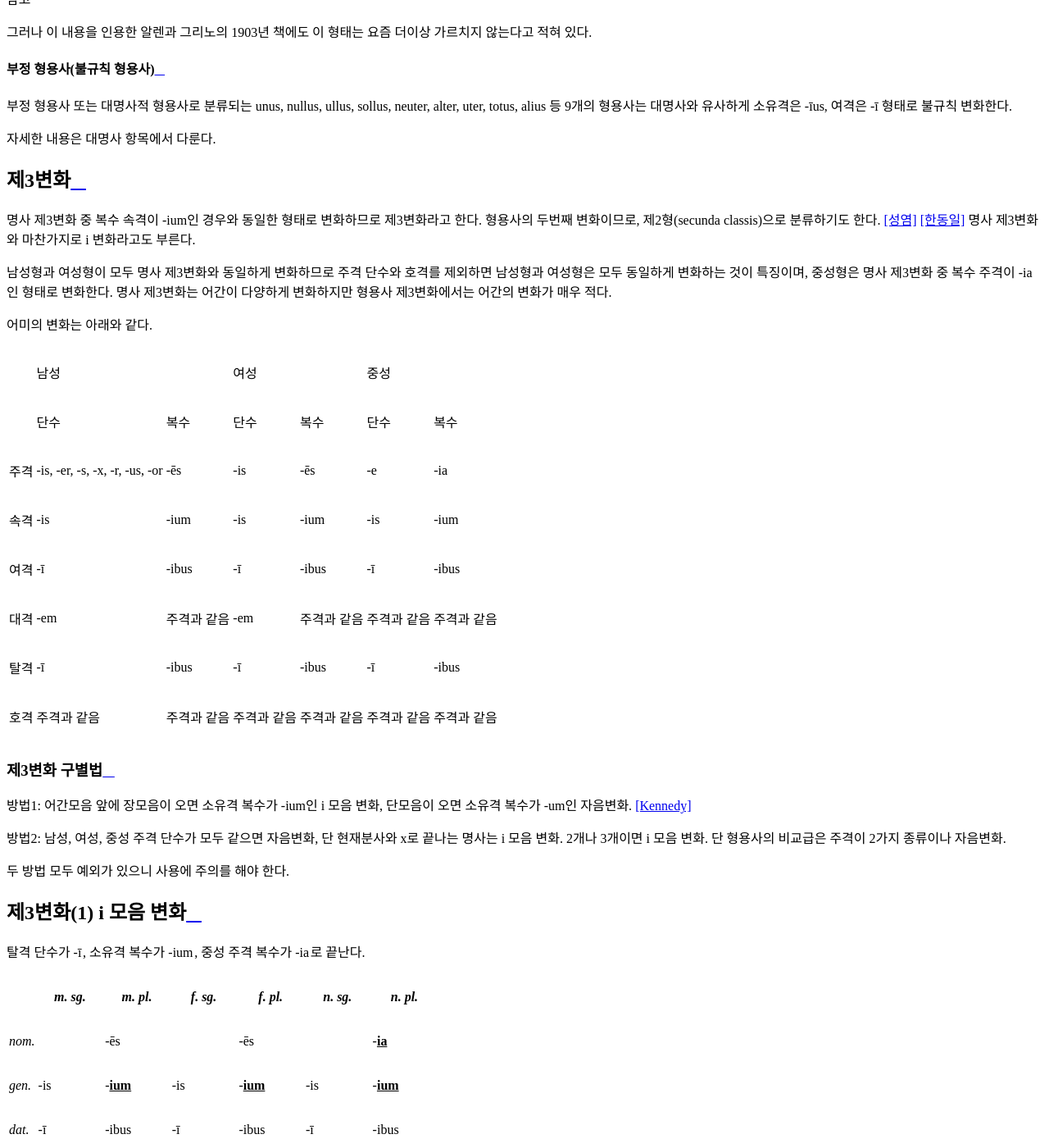
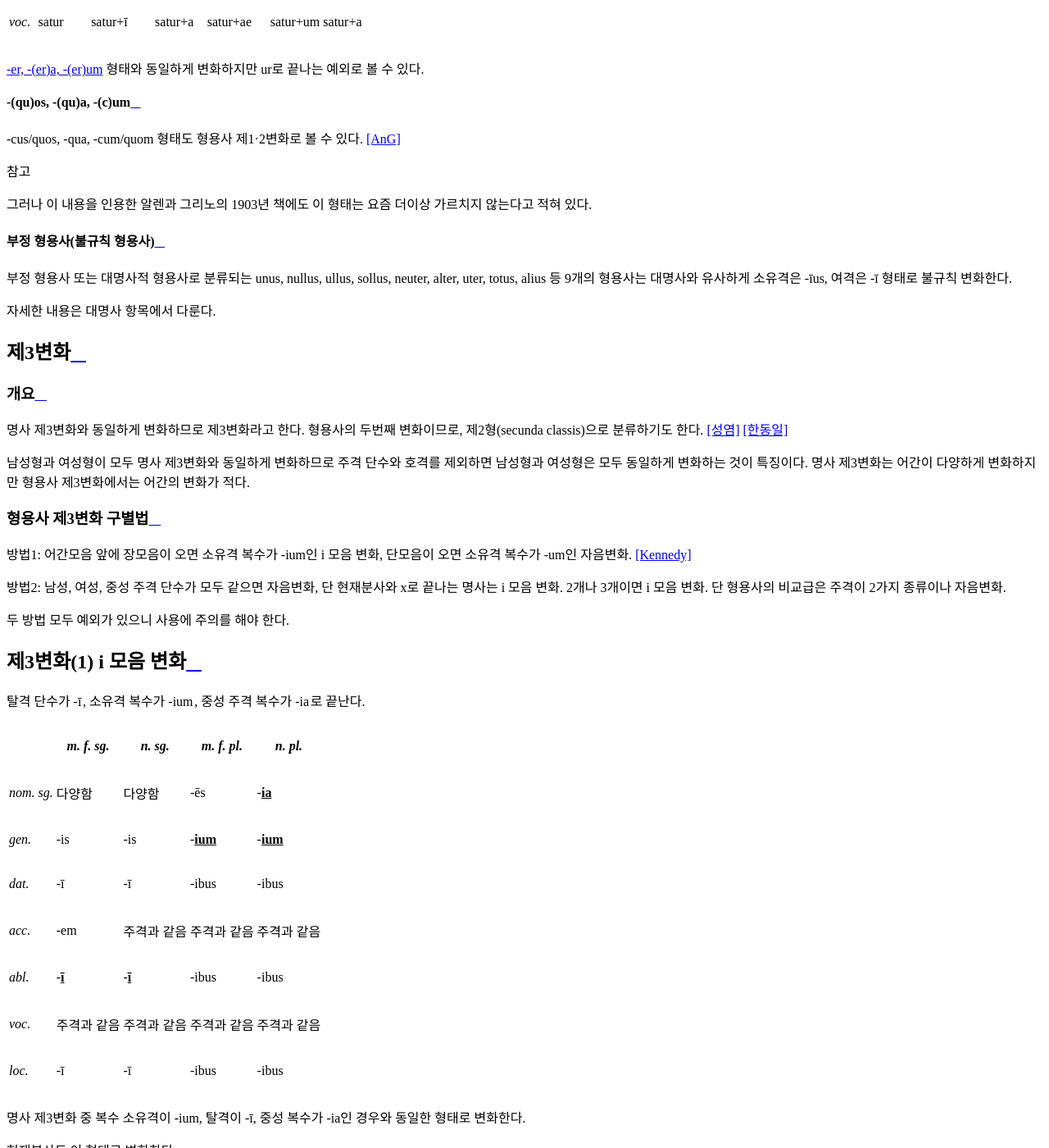
Before and after one commit to kabbala/grammatica_latina, a Sphinx documentation site: the page built from source/declinatio_adiectivi.rst, in a window 1280 px wide and 1400 px high, scrolled down 17276 px. Shown: the whole window at 82% size. Built offline with Sphinx 7.4.7 and the Read the Docs theme 2.0.0, drawn with Linux system fonts in a browser that asks for light colours; some of the changed text lies outside the part shown.

Commit message:
형용사 제3변화 일부 정리

```diff
--- a/source/declinatio_adiectivi.rst
+++ b/source/declinatio_adiectivi.rst
@@ -426,52 +426,24 @@ satur(배부른)는 남성 주격을 그대로 어간으로 사용하여 규칙
 제3변화
 -------
 
-명사 제3변화 중 복수 속격이 -ium인 경우와 동일한 형태로 변화하므로
-제3변화라고 한다. 형용사의 두번째 변화이므로, 제2형(secunda classis)으로
-분류하기도 한다. [성염]_ [한동일]_ 명사 제3변화와 마찬가지로 i 변화라고도 부른다.
+개요
+~~~~
+
+명사 제3변화와 동일하게 변화하므로 제3변화라고 한다. 형용사의 두번째 변화이므로, 제2형(secunda classis)으로 분류하기도 한다. [성염]_ [한동일]_
 
 남성형과 여성형이 모두 명사 제3변화와 동일하게 변화하므로 주격 단수와
-호격를 제외하면 남성형과 여성형은 모두 동일하게 변화하는 것이 특징이며,
-중성형은 명사 제3변화 중 복수 주격이 -ia인 형태로 변화한다. 명사
+호격를 제외하면 남성형과 여성형은 모두 동일하게 변화하는 것이 특징이다. 명사
 제3변화는 어간이 다양하게 변화하지만 형용사 제3변화에서는 어간의 변화가
-매우 적다.
+적다.
 
-어미의 변화는 아래와 같다.
-
-+---------+---------+---------+---------+---------+---------+---------+
-|         | 남성              | 여성              | 중성              |
-+---------+---------+---------+---------+---------+---------+---------+
-|         | 단수    | 복수    | 단수    | 복수    | 단수    | 복수    |
-+---------+---------+---------+---------+---------+---------+---------+
-| 주격    | -is,    | -ēs     | -is     | -ēs     | -e      | -ia     |
-|         | -er,    |         |         |         |         |         |
-|         | -s, -x, |         |         |         |         |         |
-|         | -r,     |         |         |         |         |         |
-|         | -us,    |         |         |         |         |         |
-|         | -or     |         |         |         |         |         |
-+---------+---------+---------+---------+---------+---------+---------+
-| 속격    | -is     | -ium    | -is     | -ium    | -is     | -ium    |
-+---------+---------+---------+---------+---------+---------+---------+
-| 여격    | -ī      | -ibus   | -ī      | -ibus   | -ī      | -ibus   |
-+---------+---------+---------+---------+---------+---------+---------+
-| 대격    | -em     | 주격과  | -em     | 주격과  | 주격과  | 주격과  |
-|         |         | 같음    |         | 같음    | 같음    | 같음    |
-+---------+---------+---------+---------+---------+---------+---------+
-| 탈격    | -ī      | -ibus   | -ī      | -ibus   | -ī      | -ibus   |
-+---------+---------+---------+---------+---------+---------+---------+
-| 호격    | 주격과  | 주격과  | 주격과  | 주격과  | 주격과  | 주격과  |
-|         | 같음    | 같음    | 같음    | 같음    | 같음    | 같음    |
-+---------+---------+---------+---------+---------+---------+---------+
-
-제3변화 구별법
-~~~~~~~~~~~~~~
+형용사 제3변화 구별법
+~~~~~~~~~~~~~~~~~~~~~
 
 방법1: 어간모음 앞에 장모음이 오면 소유격 복수가 -ium인 i 모음 변화, 단모음이 오면 소유격 복수가 -um인 자음변화. [Kennedy]_
 
 방법2: 남성, 여성, 중성 주격 단수가 모두 같으면 자음변화, 단 현재분사와 x로 끝나는 명사는 i 모음 변화. 2개나 3개이면 i 모음 변화. 단 형용사의 비교급은 주격이 2가지 종류이나 자음변화.
 
 두 방법 모두 예외가 있으니 사용에 주의를 해야 한다.
-
 
 제3변화(1) i 모음 변화
 ----------------------
@@ -481,14 +453,16 @@ satur(배부른)는 남성 주격을 그대로 어간으로 사용하여 규칙
 .. csv-table::
    :header-rows: 1
 
-   "",  :tsig:`m. sg.`, :tsig:`m. pl.`,  :tsig:`f. sg.`, :tsig:`f. pl.`, :tsig:`n. sg.`, :tsig:`n. pl.`
-   :tsig:`nom.`, "", "-ēs", "", "-ēs", "", "-:em:`ia`"
-   :tsig:`gen.`, "-is", "-:em:`ium`", "-is", "-:em:`ium`", "-is", "-:em:`ium`"
-   :tsig:`dat.`, "-ī", "-ibus", "-ī", "-ibus", "-ī", "-ibus"
-   :tsig:`acc.`, "-em", "주격과 같음", "-em", "주격과 같음", "주격과 같음", "주격과 같음"
-   :tsig:`abl.`, "-:em:`ī`", "-ibus", "-:em:`ī`", "-ibus", "-:em:`ī`", "-ibus"
-   :tsig:`voc.`, "주격과 같음", "주격과 같음", "주격과 같음", "주격과 같음", "주격과 같음", "주격과 같음"
-   :tsig:`loc.`, "-ī", "-ibus", "-ī", "-ibus", "-ī", "-ibus"
+   "",  :tsig:`m. f. sg.`, :tsig:`n. sg.`,  :tsig:`m. f. pl.`, :tsig:`n. pl.`
+   :tsig:`nom. sg.`, "다양함", "다양함", "-ēs", "-:em:`ia`"
+   :tsig:`gen.`, "-is", "-is", "-:em:`ium`", "-:em:`ium`"
+   :tsig:`dat.`, "-ī", "-ī", "-ibus", "-ibus"
+   :tsig:`acc.`, "-em", "주격과 같음", "주격과 같음", "주격과 같음"
+   :tsig:`abl.`, "-:em:`ī`", "-:em:`ī`", "-ibus", "-ibus"
+   :tsig:`voc.`, "주격과 같음", "주격과 같음", "주격과 같음", "주격과 같음"
+   :tsig:`loc.`, "-ī", "-ī", "-ibus", "-ibus"
+
+명사 제3변화 중 복수 소유격이 -ium, 탈격이 -ī, 중성 복수가 -ia인 경우와 동일한 형태로 변화한다.
 
 현재분사도 이 형태로 변화한다.
 
@@ -507,10 +481,15 @@ satur(배부른)는 남성 주격을 그대로 어간으로 사용하여 규칙
 
 .. todo:: 명사보다 변화의 종류가 적음을 설명할 것
 
-어간이 한 가지인 경우(-is, -is, -e)
-~~~~~~~~~~~~~~~~~~~~~~~~~~~~~~~~~~~
+어간이 한 가지인 경우
+~~~~~~~~~~~~~~~~~~~~~
 
-어간이 한 가지인 경우. 남성형과 여성형이 동일하고, 중성형 주격이 -e로 끝난다.
+.. note:: 자음변화의 경우는 어간이 한 가지이면 남성, 여성, 중성 주격 단수의 형태가 모두 같다.
+
+-is, -is, -e
+^^^^^^^^^^^^
+
+남성형과 여성형이 동일하고, 중성형 주격이 -e로 끝난다.
 
 .. csv-table:: dulcis, is, e
    :header-rows: 1
@@ -561,8 +540,6 @@ satur(배부른)는 남성 주격을 그대로 어간으로 사용하여 규칙
    * similis, e 비슷한
    * utilis, e 유용한
 
-.. note:: 자음변화의 경우는 어간이 한 가지이면 남성, 여성, 중성 주격 단수의 형태가 같다.
-
 주격이 어간으로 사용되는 경우
 ~~~~~~~~~~~~~~~~~~~~~~~~~~~~~
 
@@ -589,8 +566,11 @@ satur(배부른)는 남성 주격을 그대로 어간으로 사용하여 규칙
    * ūber, ūberis
    * vigil, vigilis
 
-e가 탈락하는 경우(-er, -(r)is, -(r)e)
-~~~~~~~~~~~~~~~~~~~~~~~~~~~~~~~~~~~~~
+e가 탈락하는 경우
+~~~~~~~~~~~~~~~~~
+
+-er, -(r)is, -(r)e
+^^^^^^^^^^^^^^^^^^
 
 남성형 주격의 e가 탈락하고 어간이 되는 경우. 여성형 주격에는 -is가, 중성형 주격에는 -e가 붙는다.
 
@@ -635,8 +615,11 @@ e가 탈락하는 경우(-er, -(r)is, -(r)e)
    * December, Decembris, Decembre
 
 
-x가 탈락하고 c가 붙는 경우(-x, -cis)
-~~~~~~~~~~~~~~~~~~~~~~~~~~~~~~~~~~~~
+x가 탈락하고 c가 붙는 경우
+~~~~~~~~~~~~~~~~~~~~~~~~~~
+
+-x, -cis
+^^^^^^^^
 
 남성형, 여성형, 중성형 주격 단수가 모두 같고, 어간에서 s가 탈락하고 c가 나타나는 경우. x는 c+s이다.
 
@@ -671,14 +654,17 @@ x가 탈락하고 c가 붙는 경우(-x, -cis)
 .. note:: 사전 표제어가 명사 제3변화와 동일한 형태이다.
 
 -ex, -icis
-~~~~~~~~~~
+^^^^^^^^^^
 
 -ex로 끝나는 경우 e가 i로 바뀌어 변화한다. 장음 ē인 경우는 포함되지 않는다.
 
 * duplex, duplicis
 
-s가 탈락하고 t가 붙는 경우(-s, -tis)
-~~~~~~~~~~~~~~~~~~~~~~~~~~~~~~~~~~~~
+s가 탈락하고 t가 붙는 경우
+~~~~~~~~~~~~~~~~~~~~~~~~~~
+
+-s, -tis
+^^^^^^^^
 
 남성형, 여성형, 중성형 주격 단수가 모두 같고, 어간에서 s가 탈락하고 t가 나타나는 경우
 
@@ -691,29 +677,15 @@ s가 탈락하고 t가 붙는 경우(-s, -tis)
    * prudēns, prudentis
    * recēns, recentis
 
-현재분사(-āns, -antis/-ēns, -entis)
-~~~~~~~~~~~~~~~~~~~~~~~~~~~~~~~~~~~
-
-현재분사는 형용사 제3변화를 한다. 자세한 내용은 해당 항목에서 다룬다.
-
-.. hlist::
-   :columns: 2
-
-   * amāns, antis 사랑하는, 자애로운, 친절한
-   * fervēns, entis 뜨거운, 끓는
-   * sapiēns, ientis 지혜로운
-
-.. note:: 현재분사가 명사처럼 사용될 때는 탈격 단수 어미로 :en:`-e`\를 사용하기도 한다. 현재분사에서 파생된 명사 일부는 소유격 복수가 -um인 자음변화를 한다.
-
 -es, -itis
-~~~~~~~~~~
+^^^^^^^^^^
 
 -es로 끝나는 경우 e가 i로 바뀌어 변화한다. 장음 ē인 경우는 포함되지 않는다.
 
 * sospes, sospitis
 
 -eps, -ipitis
-~~~~~~~~~~~~~
+^^^^^^^^^^^^^
 
 머리라는 의미의 접미사 -ceps가 붙은 단어(잡는다는 의미의 -ceps는 -ipis로 변화)
 
@@ -728,14 +700,25 @@ s가 탈락하고 t가 붙는 경우(-s, -tis)
    :tsig:`abl.`, "praecipit+\ :em:`ī`", "praecipit+ibus", "praecipit+\ :em:`ī`", "praecipit+ibus"
    :tsig:`voc.`, "praeceps", "praecipit+ēs", "praeceps", "praecipit+\ :em:`ia`"
 
+현재분사
+^^^^^^^^
+
+현재분사는 형용사 제3변화를 한다. 자세한 내용은 분사 항목에서 다룬다.
+
 .. hlist::
    :columns: 2
 
-   * praeceps, ipitis
+   * amāns, antis 사랑하는, 자애로운, 친절한
+   * fervēns, entis 뜨거운, 끓는
+   * sapiēns, ientis 지혜로운
 
+.. note:: 현재분사가 명사처럼 사용될 때는 탈격 단수 어미로 -e를 사용하기도 한다. 현재분사에서 파생된 명사 일부는 소유격 복수가 -um인 자음변화를 한다.
 
-s가 탈락하고 d가 붙는 경우(-s, -dis)
-~~~~~~~~~~~~~~~~~~~~~~~~~~~~~~~~~~~~
+s가 탈락하고 d가 붙는 경우
+~~~~~~~~~~~~~~~~~~~~~~~~~~
+
+-s, -dis
+^^^^^^^^
 
 남성형, 여성형, 중성형 주격 단수가 모두 같고, 어간에서 s가 탈락하고 d가 나타나는 경우
 
@@ -746,14 +729,17 @@ s가 탈락하고 d가 붙는 경우(-s, -dis)
    * socors, socordis
 
 -es, -idis
-~~~~~~~~~~
+^^^^^^^^^^
 
 -es로 끝나는 경우 e가 i로 바뀌어 변화한다. 장음 ē인 경우는 포함되지 않는다.
 
 * dēses, dēsidis
 
+s가 탈락하는 경우
+~~~~~~~~~~~~~~~~~
+
 -eps, -ipis
-~~~~~~~~~~~
+^^^^^^^^^^^
 
 -eps로 끝나는 경우 e가 i로 바뀌어 변화한다. 장음 ē인 경우는 포함되지 않는다.
 
@@ -776,14 +762,17 @@ s가 탈락하고 d가 붙는 경우(-s, -dis)
    * prīnceps, ipis 첫째의
 
 -ebs, -ibis
-~~~~~~~~~~~
+^^^^^^^^^^^
 
 -ebs로 끝나는 경우 e가 i로 바뀌어 변화한다. 장음 ē인 경우는 포함되지 않는다.
 
 * caelebs, ibis
 
-s가 r로 바뀌는 경우(-es, -eris)
-~~~~~~~~~~~~~~~~~~~~~~~~~~~~~~~
+s가 r로 바뀌는 경우
+~~~~~~~~~~~~~~~~~~~
+
+-es, -eris
+^^^^^^^^^^
 
 * pūbes, pūberis
 
@@ -841,22 +829,25 @@ senex, senis
    :tsig:`voc.`, "주격과 같음", "주격과 같음", "주격과 같음", "주격과 같음"
    :tsig:`loc.`, "-ī", "-ibus", "-ī", "-ibus"
 
-남성, 여성, 중성 주격 단수 3가지 형태가 동일한 경우가 많다.
+남성, 여성, 중성 주격 단수 3가지 형태가 동일한 경우가 많다. 남성형과 여성형이 동일하므로 중복되는 열을 하나로 합쳐서 표를 만든다.
 
 형용사의 비교급도 이 형태로 변화한다.
 
-자음변화 하는 형용사는 많지 않지만, 다른 제3변화 명사와 형용사와 마찬가지로 형태에 따라 아래처럼 분류하도록 하겠다.
+자음변화 하는 형용사는 많지 않지만, 다른 제3변화 형용사나 명사와 마찬가지로 형태에 따라 아래처럼 분류하도록 하겠다.
 
    #. s가 r로 바뀌는 경우 (vetus, veteris)
-   #. 주격이 어간으로 사용되는 경우 (pauper, pauperis)
+   #. 주격이 그대로 어간으로 사용되는 경우 (pauper, pauperis)
    #. s가 탈락하고 t가 붙는 경우 (compos, compotis)
 
 .. note:: 제3변화 명사의 자음변화와 동일한 형태인데, 제3변화 명사에서는 이 변화를 하는 명사의 수가 가장 많았지만, 형용사 제3변화에서는 반대로 가장 적다.
 
 .. todo:: 명사보다 변화의 종류가 적음을 설명할 것
 
-s가 r로 바뀌는 경우(-us, -eris)
-~~~~~~~~~~~~~~~~~~~~~~~~~~~~~~~
+s가 r로 바뀌는 경우
+~~~~~~~~~~~~~~~~~~~
+
+-us, -eris
+^^^^^^^^^^
 
 .. csv-table:: vetus, eris
    :header-rows: 1
@@ -878,23 +869,24 @@ s가 r로 바뀌는 경우(-us, -eris)
    | vetus, -eris, adj [CLDG2]_
    | uetus, ~eris, a. [Oxford]_
 
-.. hlist::
-   :columns: 2
+주격이 그대러 어간으로 사용되는 경우
+~~~~~~~~~~~~~~~~~~~~~~~~~~~~~~~~~~~~
 
-   * dīves, itis 부유한
-
-주격이 어간으로 사용되는 경우(-er, -eris)
-~~~~~~~~~~~~~~~~~~~~~~~~~~~~~~~~~~~~~~~~~
+-er, -eris
+^^^^^^^^^^
 
 * pauper, pauperis
 
-s가 탈락하고 t가 붙는 경우(-os, -otis)
-~~~~~~~~~~~~~~~~~~~~~~~~~~~~~~~~~~~~~~
+s가 탈락하고 t가 붙는 경우
+~~~~~~~~~~~~~~~~~~~~~~~~~~
+
+-os, -otis
+^^^^^^^^^^
 
 * compos, compotis
 
 -es, -itis
-~~~~~~~~~~
+^^^^^^^^^^
 
 -es로 끝나는 경우 e가 i로 바뀌어 변화한다. 장음 ē인 경우는 포함되지 않는다.
 
@@ -902,10 +894,9 @@ s가 탈락하고 t가 붙는 경우(-os, -otis)
    :columns: 2
 
    * dīves, dīvitis
-   * superstes, superstitis (i 모음 변화로도 사용)
 
-형용사의 비교급(-or, -us, -ōris)
-~~~~~~~~~~~~~~~~~~~~~~~~~~~~~~~~
+형용사의 비교급
+~~~~~~~~~~~~~~~
 
 형용사의 비교급도 제3변화를 한다. 자세한 내용은 해당 항목에서 다룬다.
 
```
Also changed, not shown: other parts of source/declinatio_adiectivi.rst (+2 -3 lines).
